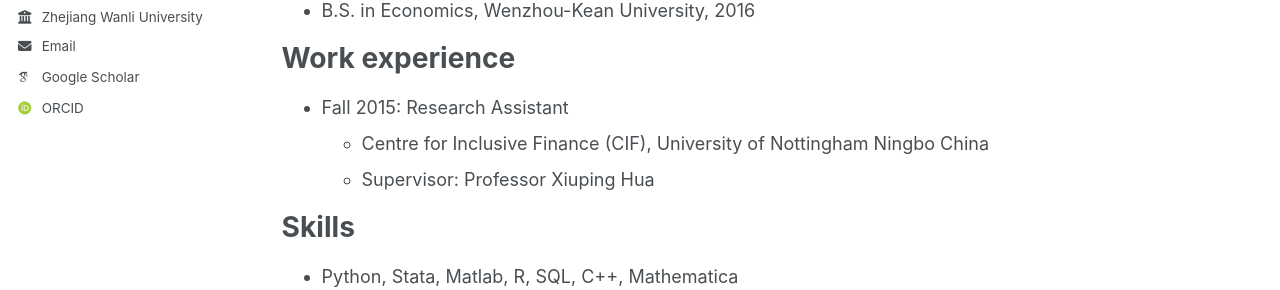
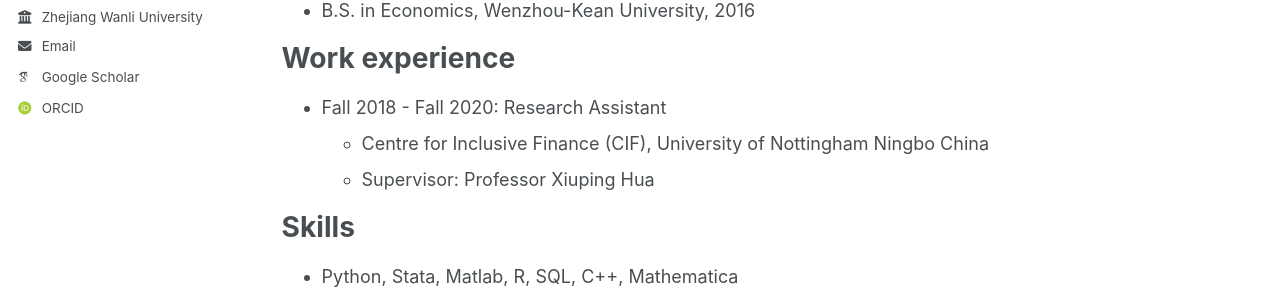
Before and after one commit to JiandaBi/Jianda.github.io, a Jekyll site: the page built from _pages/cv.md, in a window 1280 px wide and 900 px high. Shown: the part 329-619 px from the top of the window. Built offline with Jekyll 4.4.1, drawn with Linux system fonts in a browser that asks for light colours; some web fonts are replaced.

Commit message:
Update cv.md

```diff
--- a/_pages/cv.md
+++ b/_pages/cv.md
@@ -29,7 +29,7 @@ Work experience
 ======
 
 
-* Fall 2015: Research Assistant
+* Fall 2018 - Fall 2020: Research Assistant
   * Centre for Inclusive Finance (CIF), University of Nottingham Ningbo China
   * Supervisor: Professor Xiuping Hua
 
```
